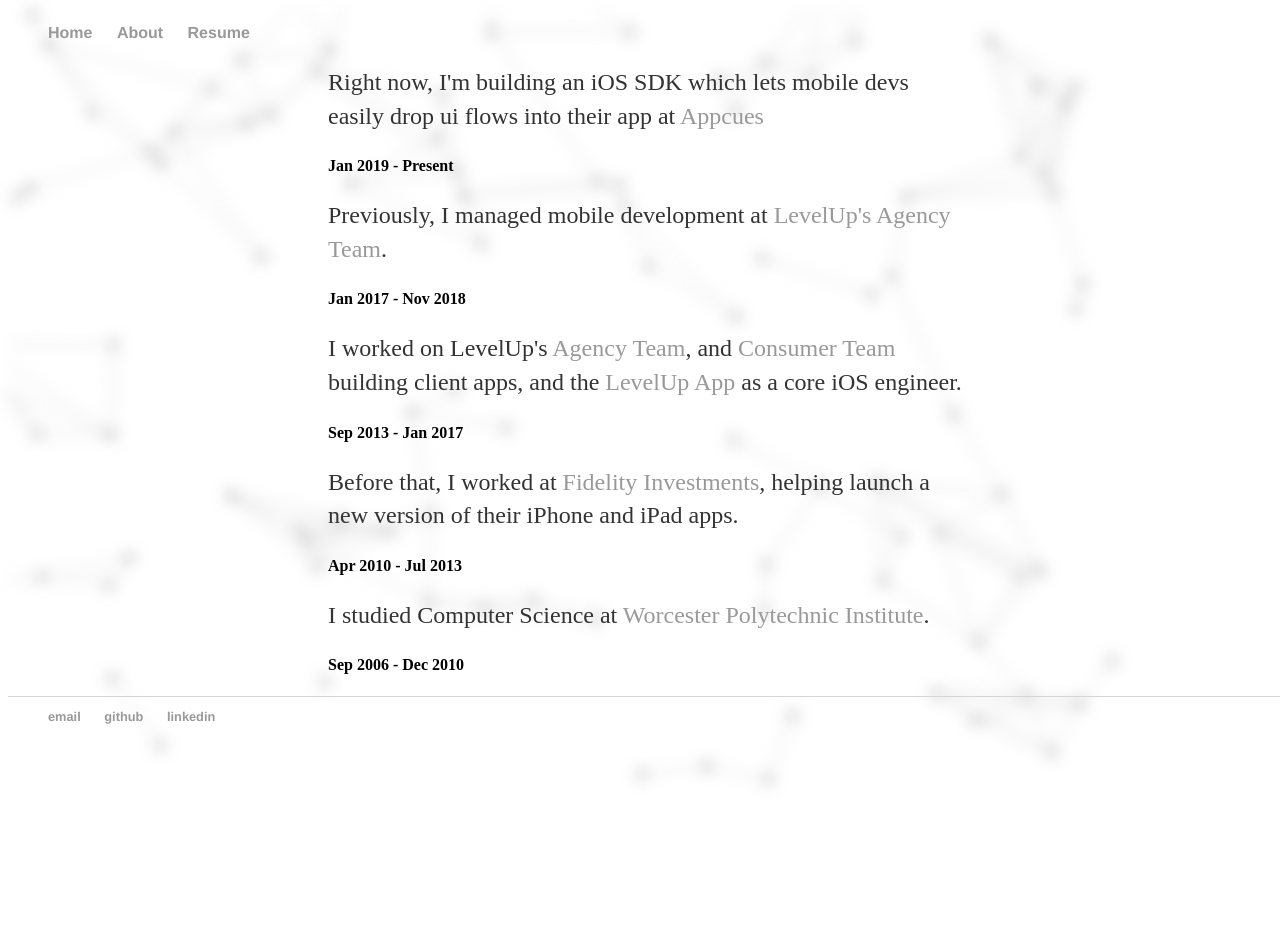
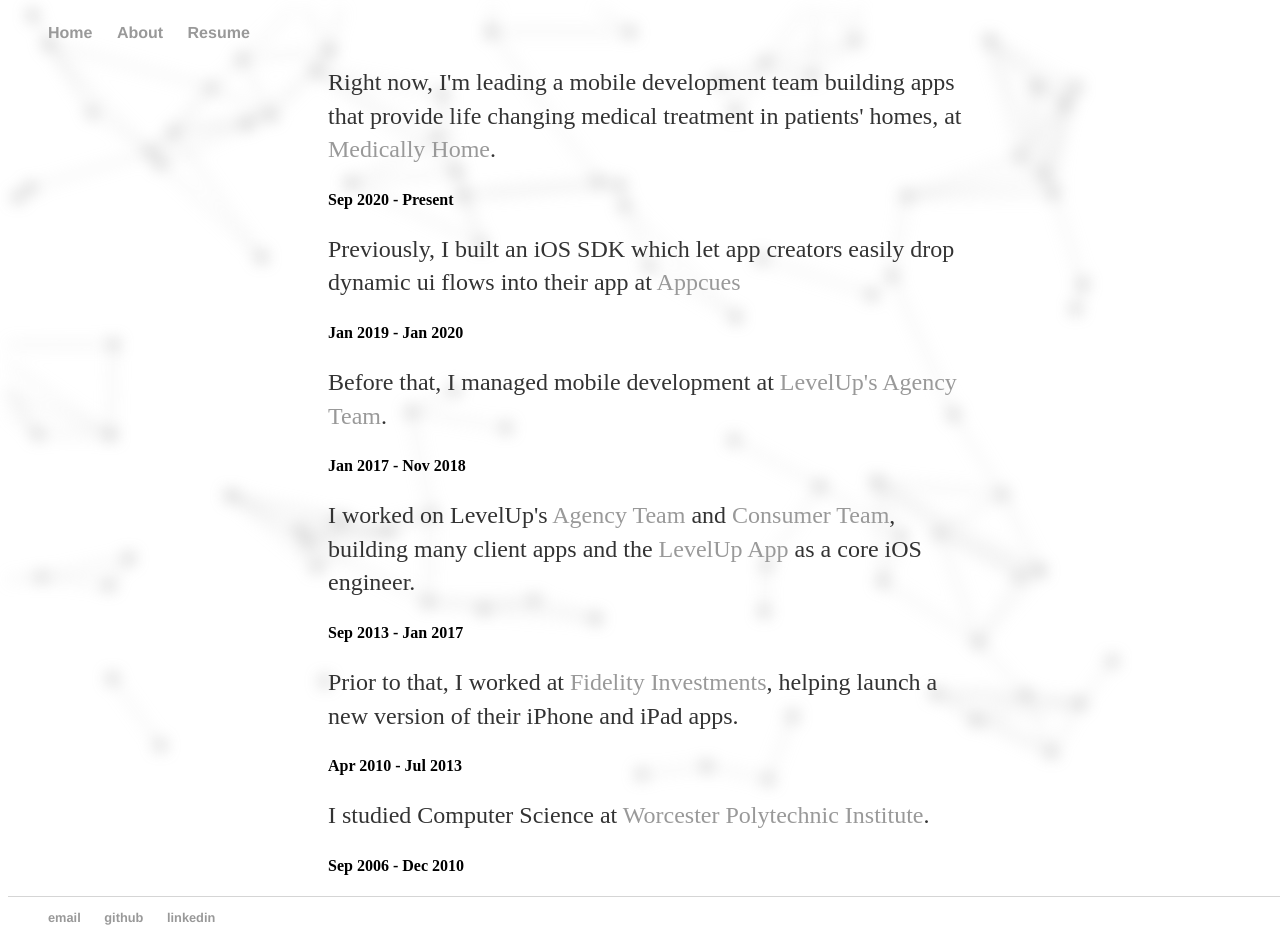
Before and after one commit to dodongo/dodongo.github.io, a plain HTML site: page about/index.html in a window 1280 px wide. Before the commit the page ends 812 px from the top, so only its background shows below. Drawn offline with nearby package versions, Linux system fonts and the light colour scheme.

Commit message:
Updates, Sep. 2021

```diff
--- a/about/index.html
+++ b/about/index.html
@@ -19,13 +19,15 @@
       <li><a href="/resume">Resume</a></li>
     </ul>
     <div id="mainContent">
-      <p>Right now, I'm building an iOS SDK which lets mobile devs easily drop ui flows into their app at <a href="https://www.appcues.com/mobile/ios">Appcues</a></p>
-      <h4>Jan 2019 - Present</h4>
-      <p>Previously, I managed mobile development at <a href="https://www.thelevelup.com/agency">LevelUp's Agency Team</a>.</p>
+      <p>Right now, I'm leading a mobile development team building apps that provide life changing medical treatment in patients' homes, at <a href="https://www.medicallyhome.com/hospital-at-home-videos/">Medically Home</a>.</p>
+      <h4>Sep 2020 - Present</h4>
+      <p>Previously, I built an iOS SDK which let app creators easily drop dynamic ui flows into their app at <a href="https://www.appcues.com/mobile/ios">Appcues</a></p>
+      <h4>Jan 2019 - Jan 2020</h4>
+      <p>Before that, I managed mobile development at <a href="https://www.thelevelup.com/agency">LevelUp's Agency Team</a>.</p>
       <h4>Jan 2017 - Nov 2018</h4>
-      <p>I worked on LevelUp's <a href="https://www.thelevelup.com/agency">Agency Team</a>, and <a href="https://www.thelevelup.com/">Consumer Team</a> building client apps, and the <a href="https://itunes.apple.com/us/app/levelup-skip-the-line-every-time/id424121785?mt=8">LevelUp App</a> as a core iOS engineer.</p>
+      <p>I worked on LevelUp's <a href="https://www.thelevelup.com/agency">Agency Team</a> and <a href="https://www.thelevelup.com/">Consumer Team</a>, building many client apps and the <a href="https://itunes.apple.com/us/app/levelup-skip-the-line-every-time/id424121785?mt=8">LevelUp App</a> as a core iOS engineer.</p>
       <h4>Sep 2013 - Jan 2017</h4>
-      <p>Before that, I worked at <a href="https://www.fidelity.com/mobile/overview">Fidelity Investments</a>, helping launch
+      <p>Prior to that, I worked at <a href="https://www.fidelity.com/mobile/overview">Fidelity Investments</a>, helping launch
         a new version of their iPhone and iPad apps.</p>
       <h4>Apr 2010 - Jul 2013</h4>
       <p>I studied Computer Science at <a href="https://www.wpi.edu/academics/study/computer-science-bs">Worcester Polytechnic Institute</a>.</p>
```
Also changed, not shown: index.html (+2 -4 lines), 1 other file.
